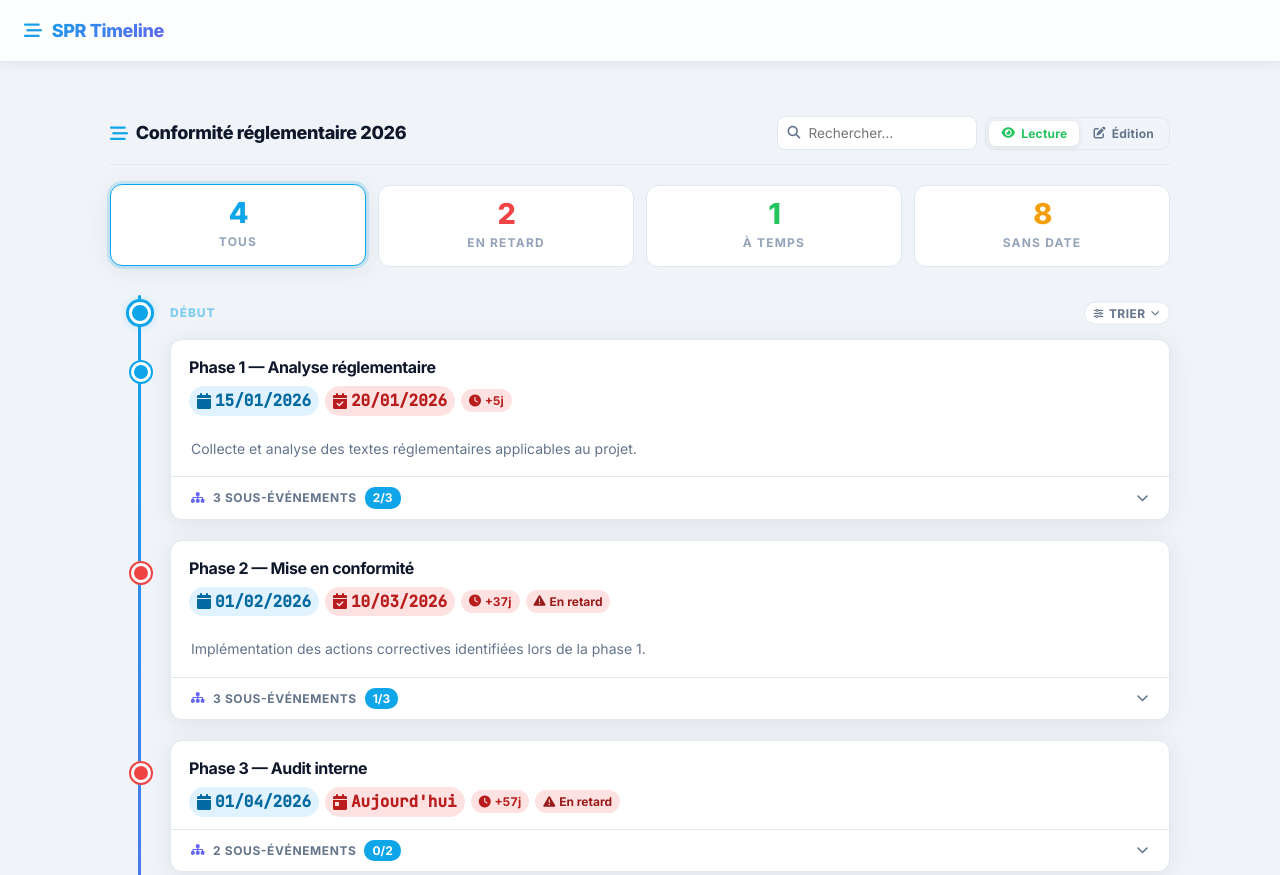
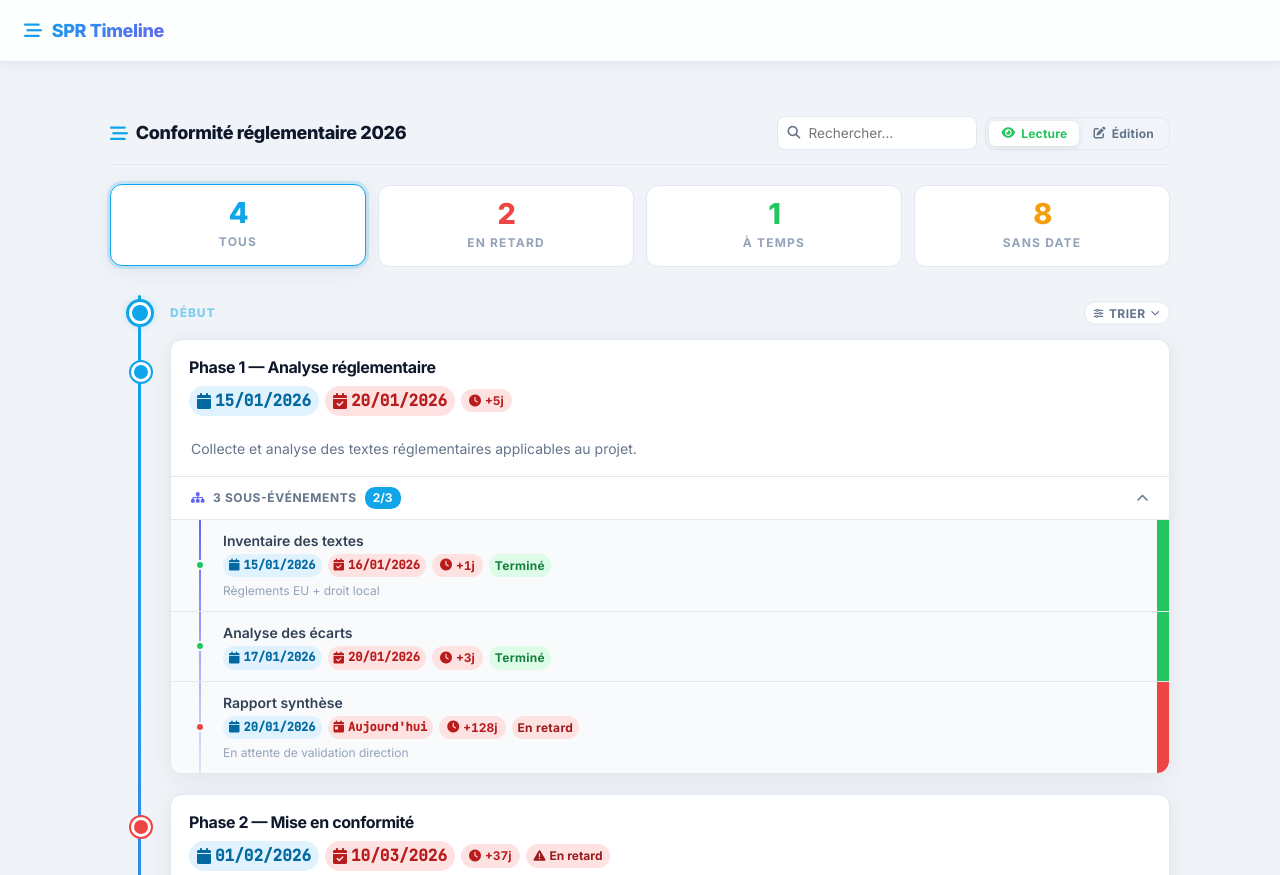
Before and after one commit to agriculteur/kt_spr_prototype, a website: page timeline.html in a window 1280 px wide. Shown: the top 875 px of the page. Drawn offline with nearby package versions, Linux system fonts and the light colour scheme.

Commit message:
expand all by default

```diff
--- a/timeline.html
+++ b/timeline.html
@@ -1264,6 +1264,7 @@ class Timeline {
     /* restore select value after re-render */
     const sel = this.host.querySelector(`#${id}-sortSelect`);
     if (sel) sel.value = this.sortKey;
+    this._expandAll(true);
     this._renderStats();
   }
 
```
